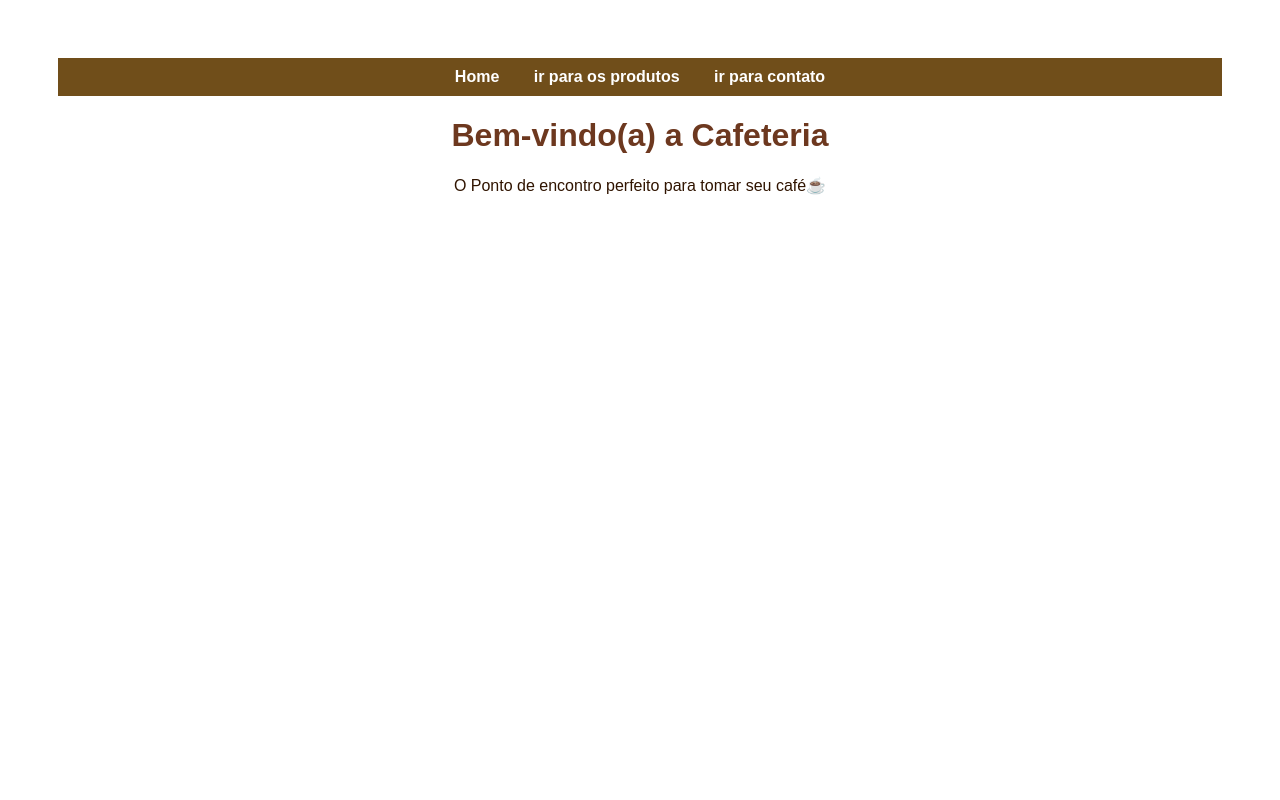
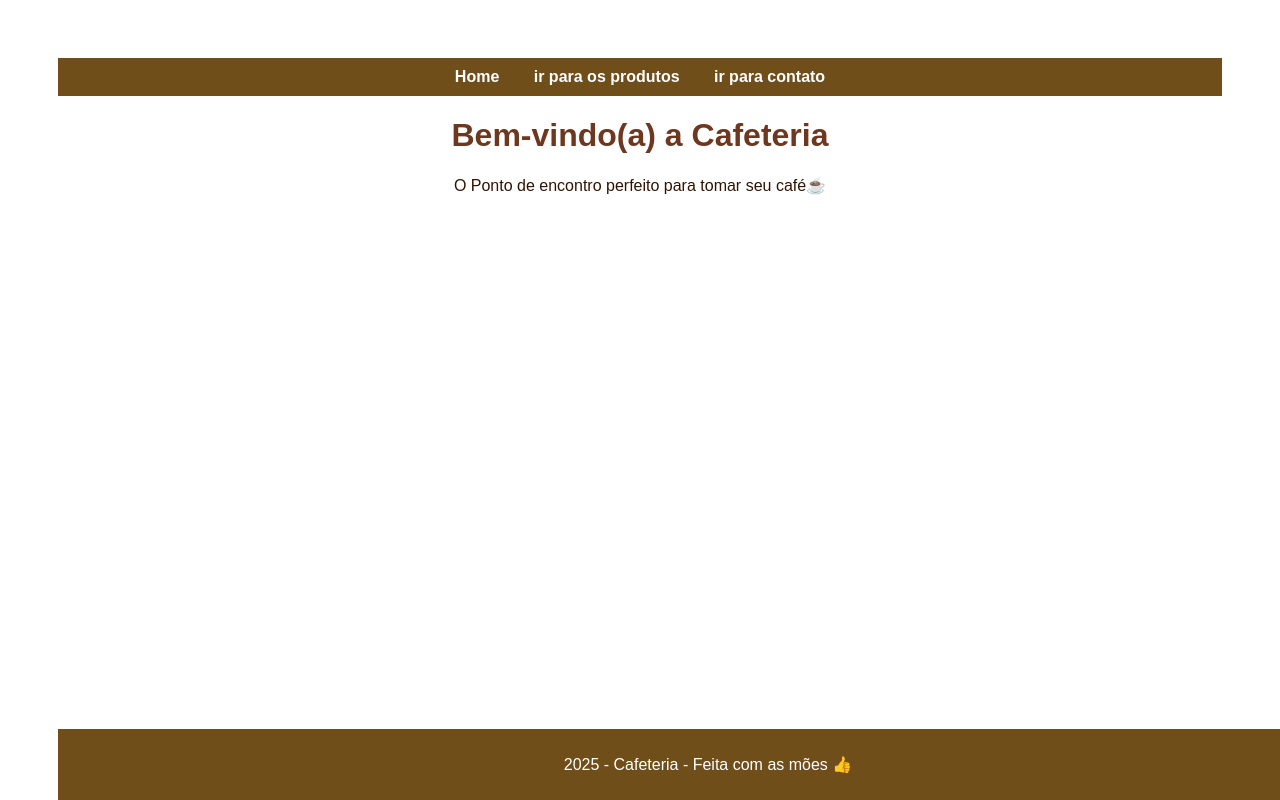
Before and after one commit to meu-mano-cezar/cafeteria, a plain HTML site: page index.html in a window 1280 px wide. Drawn offline with Linux system fonts and the light colour scheme.

Commit message:
#9 Colocado o footer
Footer adicionado

```diff
--- a/index.html
+++ b/index.html
@@ -8,13 +8,15 @@
 </head>
 <body>
     <nav>
-        <a href="index.html">Home  </a>
-        <a href="produtos.html">ir para os produtos  </a>
-        <a href="contato.html">ir para contato  </a>
+        <a href="index.html">Home</a>
+        <a href="produtos.html">ir para os produtos</a>
+        <a href="contato.html">ir para contato</a>
     </nav>
     <h1>Bem-vindo(a) a Cafeteria</h1>
     <p>O Ponto de encontro perfeito para tomar seu café☕</p>
 
-
+    <footer>
+        <p>2025 - Cafeteria - Feita com as mões 👍</p>
+    </footer>
 </body>
 </html>
--- a/style.css
+++ b/style.css
@@ -26,3 +26,13 @@ nav a:hover{
 h1{
     color: rgb(109, 56, 31);
 }
+
+footer {
+    position: fixed;
+    bottom: 0;
+    width: 100%;
+    background-color: rgb(112, 78, 26);
+    color: rgb(255, 255, 255);
+    text-align: center;
+    padding: 10px;
+}
```
Also changed, not shown: contato.html (+3 -0 lines).
